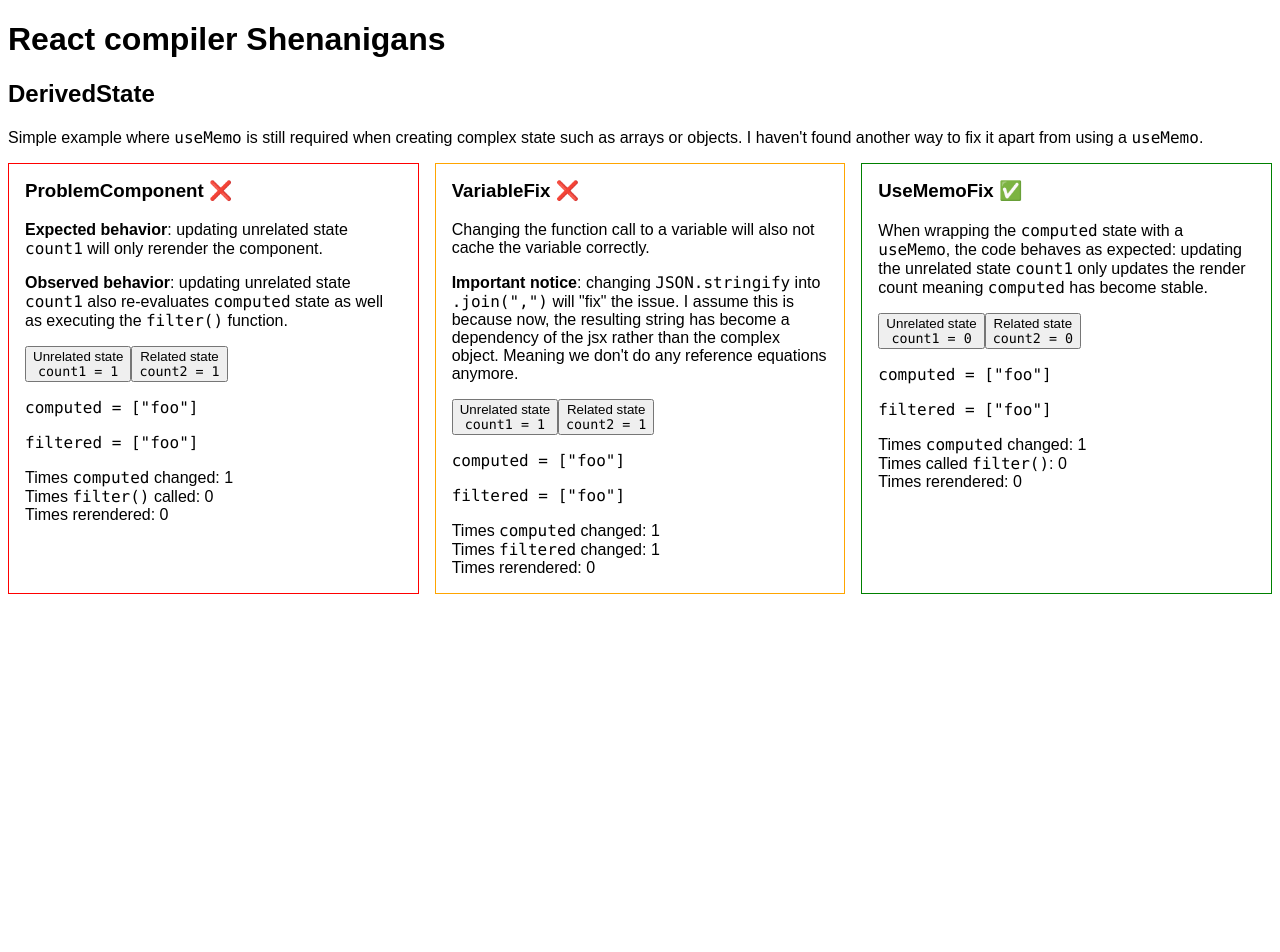
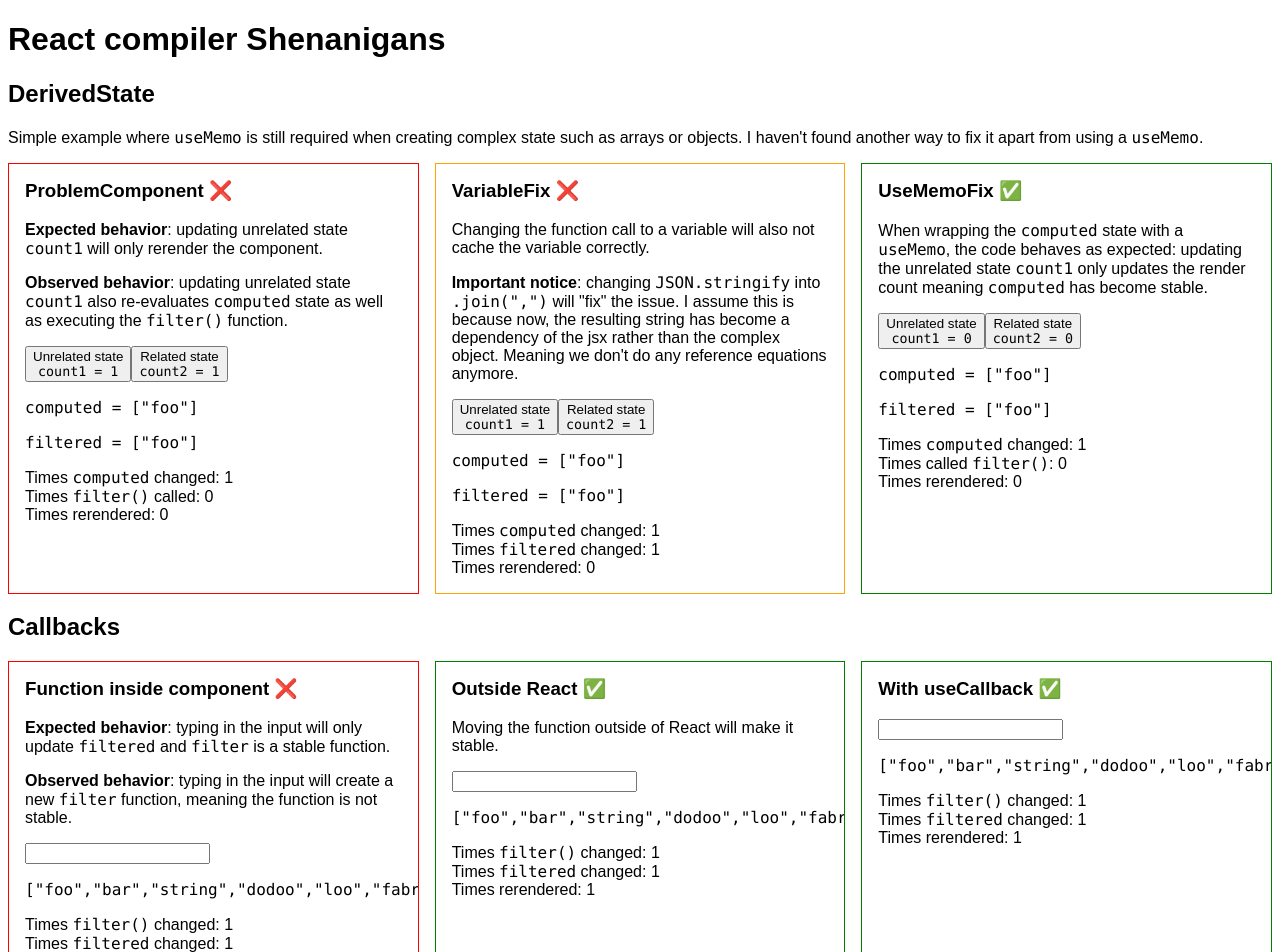
Before and after one commit to didii/react-compiler-needs-use-memo, a React (Vite) app: page / in a window 1280 px wide. Shown: the top 952 px of the page. Before the commit the page ends 800 px from the top, so only its background shows below. Built offline with nearby package versions, Linux system fonts and the light colour scheme.

Commit message:
Add callback tests

```diff
--- a/src/App.tsx
+++ b/src/App.tsx
@@ -1,3 +1,4 @@
+import { Callbacks } from './Callbacks';
 import { DerivedState } from "./DerivedState";
 
 function App() {
@@ -5,6 +6,7 @@
     <div style={{ maxWidth: 1280, marginLeft: "auto", marginRight: "auto" }}>
       <h1>React compiler Shenanigans</h1>
       <DerivedState />
+      <Callbacks />
     </div>
   );
 }
--- /dev/null
+++ b/src/Callbacks/Callbacks.tsx
@@ -0,0 +1,27 @@
+import { useLayoutEffect, useState, type CSSProperties } from "react";
+import { randomString } from "../randomString";
+import { increment } from "../increment";
+import { FunctionInComponent } from "./FunctionInComponent";
+import { UseCallback } from './UseCallback';
+import { OutsideReact } from './OutsideReact';
+
+const itemStyle: CSSProperties = {
+  flex: 1,
+  minWidth: 0,
+  overflowX: "hidden",
+  padding: "1rem",
+  border: "solid red 1px",
+};
+
+export function Callbacks() {
+  return (
+    <div>
+      <h2>Callbacks</h2>
+      <div style={{ display: "flex", gap: "1rem" }}>
+        <FunctionInComponent style={itemStyle} />
+        <OutsideReact style={{...itemStyle, borderColor: 'green'}} />
+        <UseCallback style={{...itemStyle, borderColor: 'green'}} />
+      </div>
+    </div>
+  );
+}
--- /dev/null
+++ b/src/Callbacks/FunctionInComponent.tsx
@@ -0,0 +1,51 @@
+import { useLayoutEffect, useState, type HTMLAttributes } from "react";
+import { increment } from "../increment";
+import { randomString } from "../randomString";
+
+const functionId = randomString();
+const filteredId = randomString();
+const renderId = randomString();
+
+export function FunctionInComponent({...props}: HTMLAttributes<HTMLDivElement>) {
+  const [baseArray, _] = useState(["foo", "bar", "string", "dodoo", "loo", "fabroo"]);
+  const [input, setInput] = useState("");
+
+  function filter(array: string[], input: string) {
+    return array.filter((s) => s.includes(input));
+  }
+
+  const filtered = filter(baseArray, input);
+
+  useLayoutEffect(() => {
+    increment(functionId);
+  }, [filter]);
+  useLayoutEffect(() => {
+    increment(filteredId);
+  }, [filtered])
+  useLayoutEffect(() => {
+    increment(renderId);
+  });
+
+  return (
+    <div {...props}>
+      <h3 style={{ marginTop: 0 }}>Function inside component ❌</h3>
+      <p>
+        <b>Expected behavior</b>: typing in the input will only update <code>filtered</code> and <code>filter</code> is a stable function.
+      </p>
+      <p>
+        <b>Observed behavior</b>: typing in the input will create a new <code>filter</code> function, meaning the function is not stable.
+      </p>
+      <input value={input} onChange={(ev) => setInput(ev.target.value)} />
+      <pre>{JSON.stringify(filtered)}</pre>
+      <div>
+        Times <code>filter()</code> changed: <span id={functionId}>0</span>
+      </div>
+      <div>
+        Times <code>filtered</code> changed: <span id={filteredId}>0</span>
+      </div>
+      <div>
+        Times rerendered: <span id={renderId}>0</span>
+      </div>
+    </div>
+  );
+}
--- /dev/null
+++ b/src/Callbacks/OutsideReact.tsx
@@ -0,0 +1,48 @@
+import { useLayoutEffect, useState, type HTMLAttributes } from "react";
+import { increment } from "../increment";
+import { randomString } from "../randomString";
+
+const functionId = randomString();
+const filteredId = randomString();
+const renderId = randomString();
+
+export function OutsideReact({ ...props }: HTMLAttributes<HTMLDivElement>) {
+  const [baseArray, _] = useState(["foo", "bar", "string", "dodoo", "loo", "fabroo"]);
+  const [input, setInput] = useState("");
+
+  const filtered = filter(baseArray, input);
+
+  useLayoutEffect(() => {
+    increment(functionId);
+  }, [filter]);
+  useLayoutEffect(() => {
+    increment(filteredId);
+  }, [filtered]);
+  useLayoutEffect(() => {
+    increment(renderId);
+  });
+
+  return (
+    <div {...props}>
+      <h3 style={{ marginTop: 0 }}>Outside React ✅</h3>
+      <p>
+        Moving the function outside of React will make it stable.
+      </p>
+      <input value={input} onChange={(ev) => setInput(ev.target.value)} />
+      <pre>{JSON.stringify(filtered)}</pre>
+      <div>
+        Times <code>filter()</code> changed: <span id={functionId}>0</span>
+      </div>
+      <div>
+        Times <code>filtered</code> changed: <span id={filteredId}>0</span>
+      </div>
+      <div>
+        Times rerendered: <span id={renderId}>0</span>
+      </div>
+    </div>
+  );
+}
+
+function filter(array: string[], input: string) {
+  return array.filter((s) => s.includes(input));
+}
--- /dev/null
+++ b/src/Callbacks/UseCallback.tsx
@@ -0,0 +1,45 @@
+import { useCallback, useLayoutEffect, useState, type HTMLAttributes } from "react";
+import { increment } from "../increment";
+import { randomString } from "../randomString";
+
+const functionId = randomString();
+const filteredId = randomString();
+const renderId = randomString();
+
+export function UseCallback({ ...props }: HTMLAttributes<HTMLDivElement>) {
+  const [baseArray, _] = useState(["foo", "bar", "string", "dodoo", "loo", "fabroo"]);
+  const [input, setInput] = useState("");
+
+  const filter = useCallback((array: string[], input: string) => {
+    return array.filter((s) => s.includes(input));
+  }, []);
+
+  const filtered = filter(baseArray, input);
+
+  useLayoutEffect(() => {
+    increment(functionId);
+  }, [filter]);
+  useLayoutEffect(() => {
+    increment(filteredId);
+  }, [filtered]);
+  useLayoutEffect(() => {
+    increment(renderId);
+  });
+
+  return (
+    <div {...props}>
+      <h3 style={{ marginTop: 0 }}>With useCallback ✅</h3>
+      <input value={input} onChange={(ev) => setInput(ev.target.value)} />
+      <pre>{JSON.stringify(filtered)}</pre>
+      <div>
+        Times <code>filter()</code> changed: <span id={functionId}>0</span>
+      </div>
+      <div>
+        Times <code>filtered</code> changed: <span id={filteredId}>0</span>
+      </div>
+      <div>
+        Times rerendered: <span id={renderId}>0</span>
+      </div>
+    </div>
+  );
+}
--- /dev/null
+++ b/src/Callbacks/index.ts
@@ -0,0 +1 @@
+export * from './Callbacks';
```
